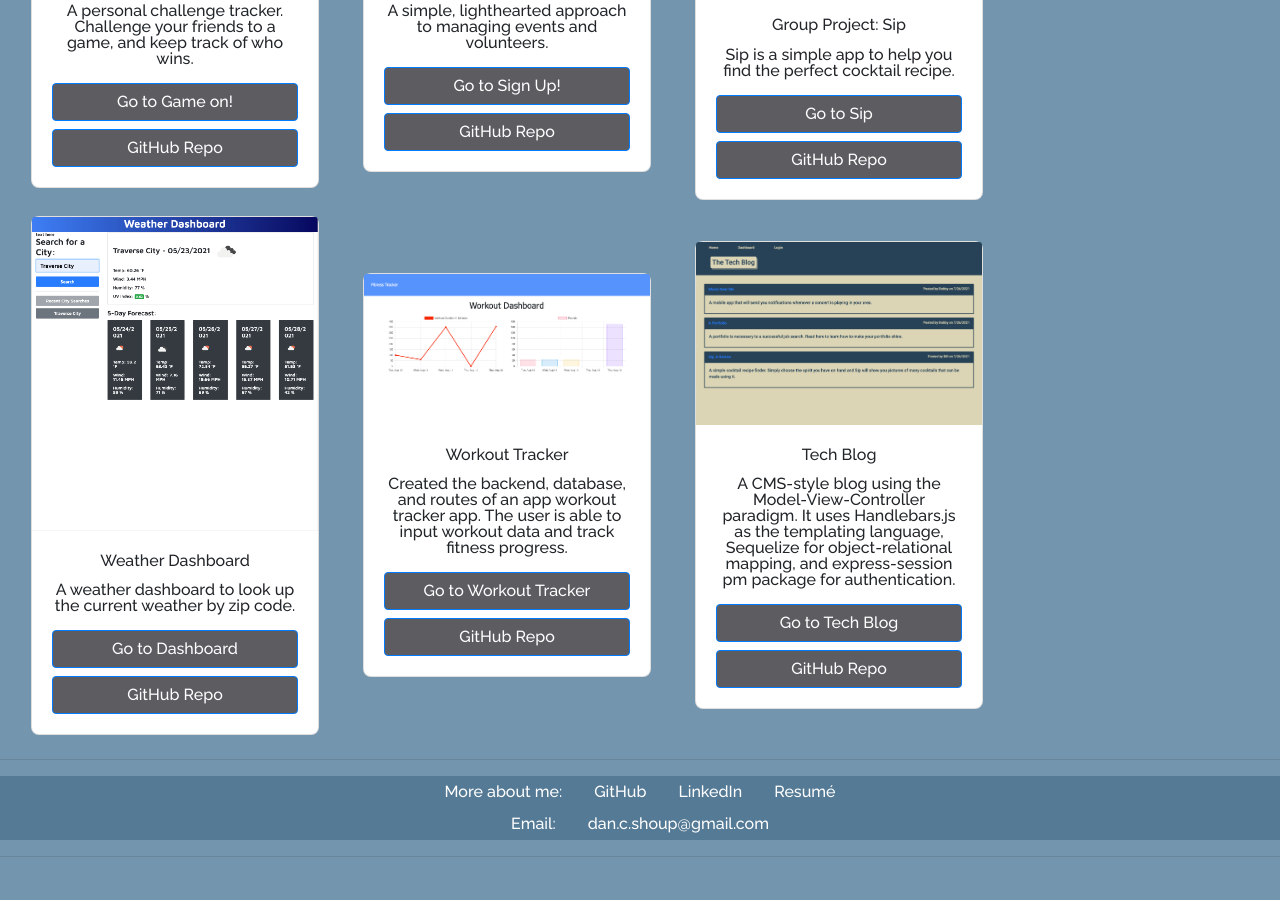
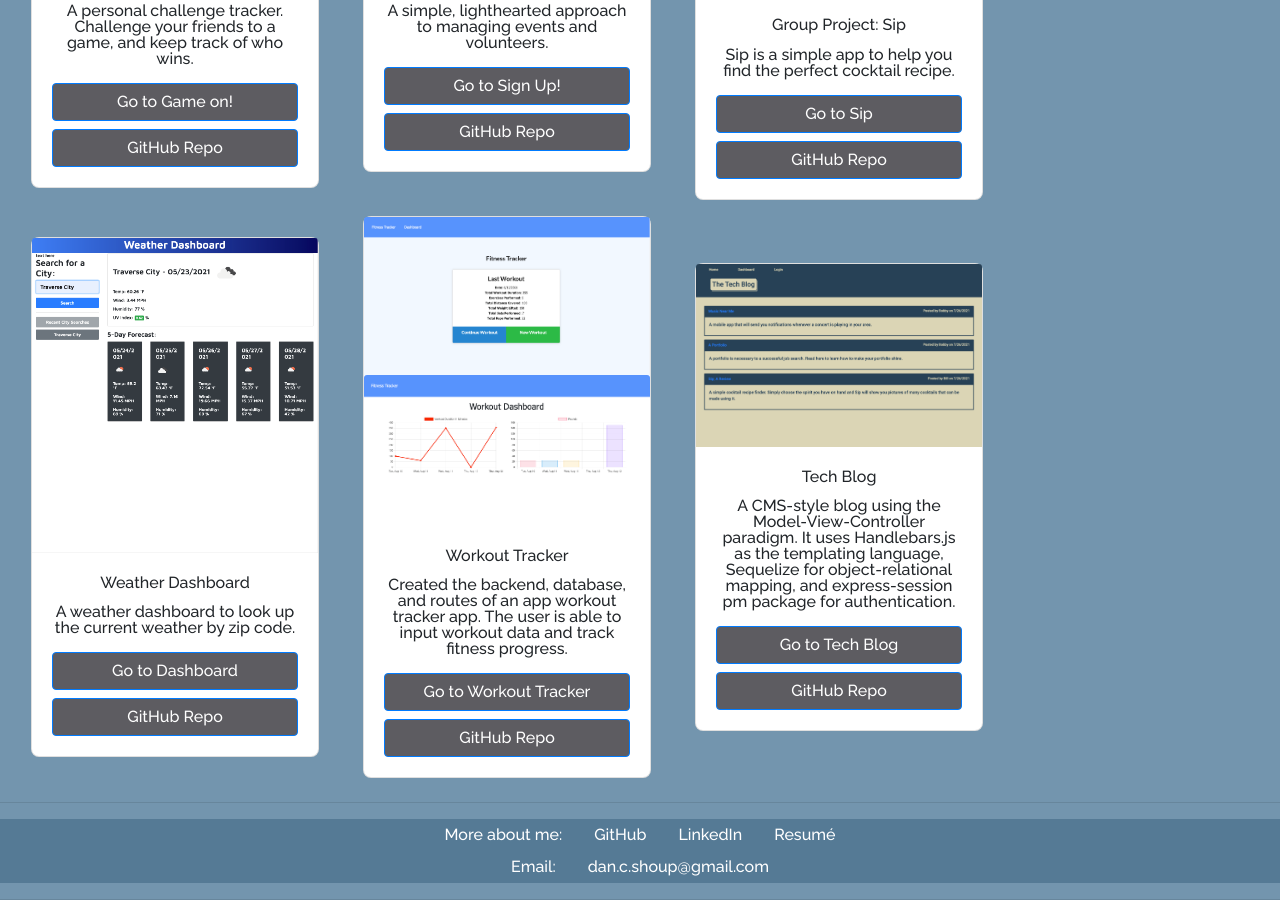
Before and after one commit to danshoup/DCS-PortfolioUpdate-No2, a plain HTML site: page index.html in a window 1280 px wide. Shown: the part 979-1879 px from the top of the page. Before the commit the page ends 1836 px from the top, so only its background shows below. Drawn offline with nearby package versions, Linux system fonts and the light colour scheme.

Commit message:
added screenshot

```diff
--- a/index.html
+++ b/index.html
@@ -112,6 +112,7 @@
 
                 <div class="col-md-3 m-2 align-self-center">
                     <div class="card align-self-center text-center" style="width: 18rem;">
+                        <img src="./assets/images/WorkoutTracker1.png" class="card-img-top" alt="screenshot of workout tracker page">
                         <img src="./assets/images/WorkoutTracker.png" class="card-img-top" alt="screenshot of workout tracker graph">
                         <div class="card-body">
                             <h5 class="card-title">Workout Tracker</h5>
```
Also changed, not shown: assets/images/WorkoutTracker1.png (added).
